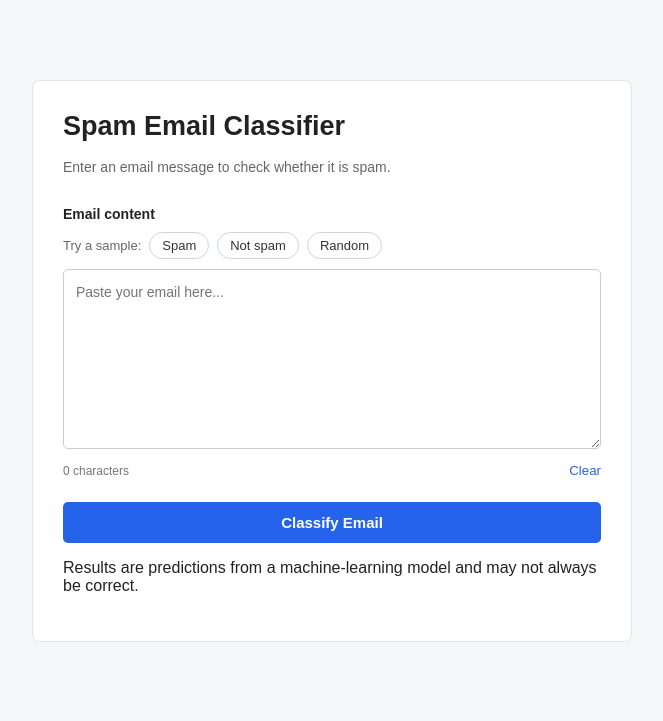
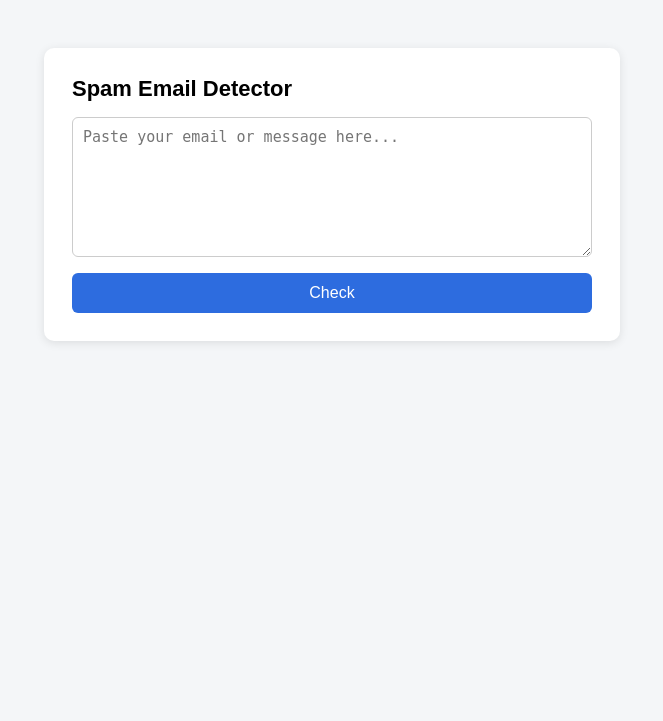
Before and after one commit to Samyak1245/Spam-Email-Detector, a Flask app: page / in a window 1280 px wide. Shown: the top 721 px of the page, without its empty margins (308-971 px from the left). Run offline with Flask 3, Linux system fonts and the light colour scheme; parts of the project's set-up code (start-up, migrations or seed data) failed here and were passed over.

Commit message:
Update index.html

```diff
--- a/templates/index.html
+++ b/templates/index.html
@@ -1,64 +1,75 @@
-
 <!DOCTYPE html>
 <html lang="en">
 <head>
     <meta charset="UTF-8">
     <meta name="viewport" content="width=device-width, initial-scale=1.0">
-
-    <title>Spam Email Classifier</title>
-
-    <link rel="stylesheet"
-          href="{{ url_for('static', filename='style.css') }}">
+    <title>Spam Email Detector</title>
+    <style>
+        body {
+            font-family: Arial, sans-serif;
+            background: #f4f6f8;
+            display: flex;
+            justify-content: center;
+            padding: 40px 16px;
+        }
+        .card {
+            background: #fff;
+            width: 100%;
+            max-width: 520px;
+            padding: 28px;
+            border-radius: 10px;
+            box-shadow: 0 2px 10px rgba(0, 0, 0, 0.1);
+        }
+        h1 { margin-top: 0; font-size: 22px; }
+        textarea {
+            width: 100%;
+            height: 140px;
+            padding: 10px;
+            font-size: 15px;
+            border: 1px solid #ccc;
+            border-radius: 6px;
+            box-sizing: border-box;
+            resize: vertical;
+        }
+        button {
+            margin-top: 12px;
+            width: 100%;
+            padding: 11px;
+            font-size: 16px;
+            background: #2d6cdf;
+            color: #fff;
+            border: none;
+            border-radius: 6px;
+            cursor: pointer;
+        }
+        button:hover { background: #2358b8; }
+        .result {
+            margin-top: 18px;
+            padding: 14px;
+            text-align: center;
+            font-size: 20px;
+            font-weight: bold;
+            border-radius: 6px;
+        }
+        .spam { background: #fdecea; color: #c62828; }
+        .ham { background: #e8f5e9; color: #2e7d32; }
+        .conf { font-size: 14px; font-weight: normal; margin-top: 4px; }
+    </style>
 </head>
 <body>
-
-    <main class="container">
-        <h1>Spam Email Classifier</h1>
-        <p class="subtitle">
-            Enter an email message to check whether it is spam.
-        </p>
-
-        <form method="POST" id="classifier-form">
-            <label for="message">Email content</label>
-<div class="samples">
-    <span>Try a sample:</span>
-    <button type="button" class="sample-button" data-type="spam">Spam</button>
-    <button type="button" class="sample-button" data-type="ham">Not spam</button>
-    <button type="button" class="sample-button" data-type="random">Random</button>
-</div>
-            <textarea
-                id="message"
-                name="message"
-                placeholder="Paste your email here..."
-                required
-            >{{ message or '' }}</textarea>
-
-            <div class="form-footer">
-                <span id="char-count">0 characters</span>
-                <button type="button" id="clear-button">Clear</button>
-            </div>
-
-            <button type="submit" class="submit-button">
-                Classify Email
-            </button>
+    <div class="card">
+        <h1>Spam Email Detector</h1>
+        <form method="POST">
+            <textarea name="message" placeholder="Paste your email or message here...">{{ message }}</textarea>
+            <button type="submit">Check</button>
         </form>
 
-       {% if result %}
-{% set is_spam = (result == 'Spam') %}
-<section class="result {{ 'spam' if is_spam else 'not-spam' }}" aria-live="polite">
-    <div class="result-flag">{{ '🚫 SPAM' if is_spam else '✅ NOT SPAM' }}</div>
-    <p>{{ 'This email looks suspicious.' if is_spam else 'This email looks safe.' }}</p>
-    <div class="confidence-label">Model confidence: {{ confidence }}%</div>
-    <div class="bar"><div class="bar-fill" style="width: {{ confidence }}%"></div></div>
-</section>
-{% endif %}
-
-        <p class="note">
-            Results are predictions from a machine-learning model
-            and may not always be correct.
-        </p>
-    </main>
-
-    <script src="{{ url_for('static', filename='script.js') }}"></script>
+        {% if result %}
+            <div class="result {{ 'spam' if result == 'SPAM' else 'ham' }}">
+                {{ result }}
+                <div class="conf">Confidence: {{ confidence }}%</div>
+            </div>
+        {% endif %}
+    </div>
 </body>
 </html>
```
